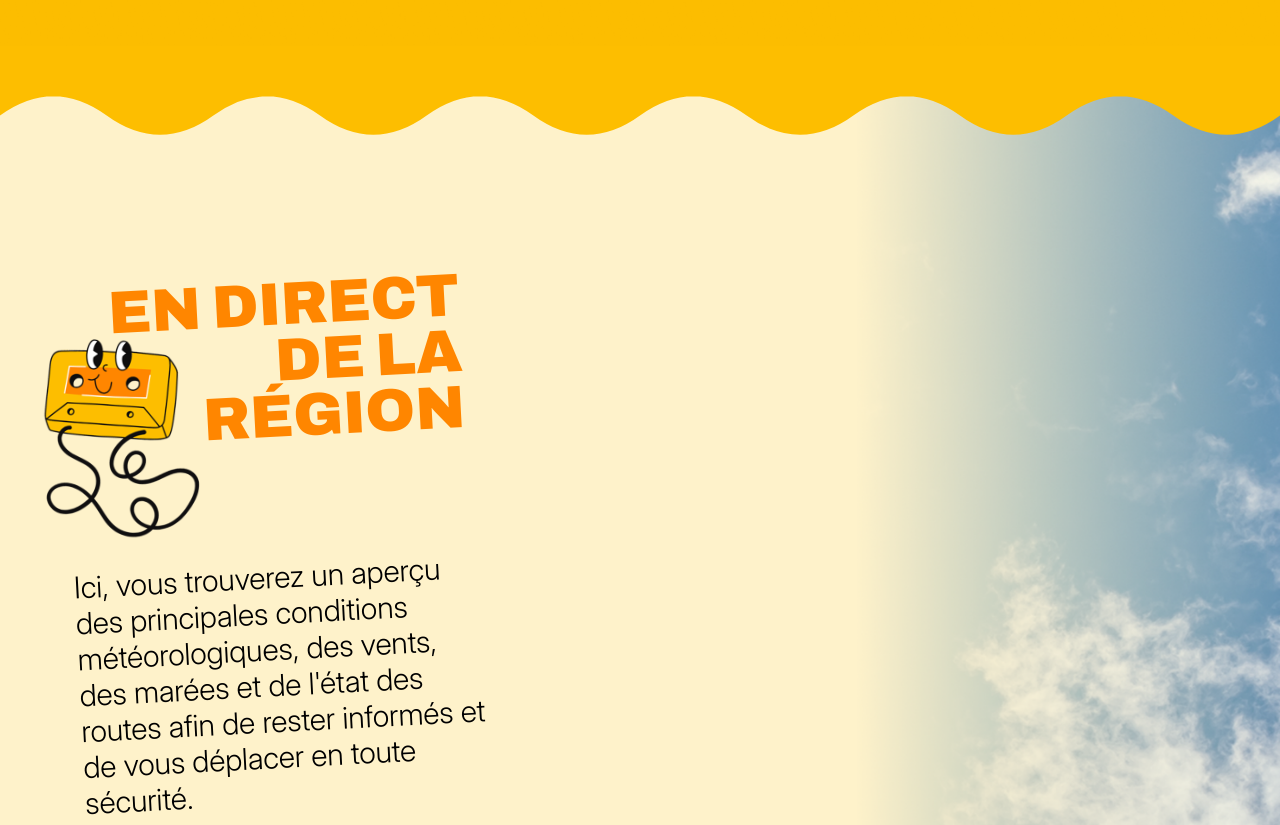
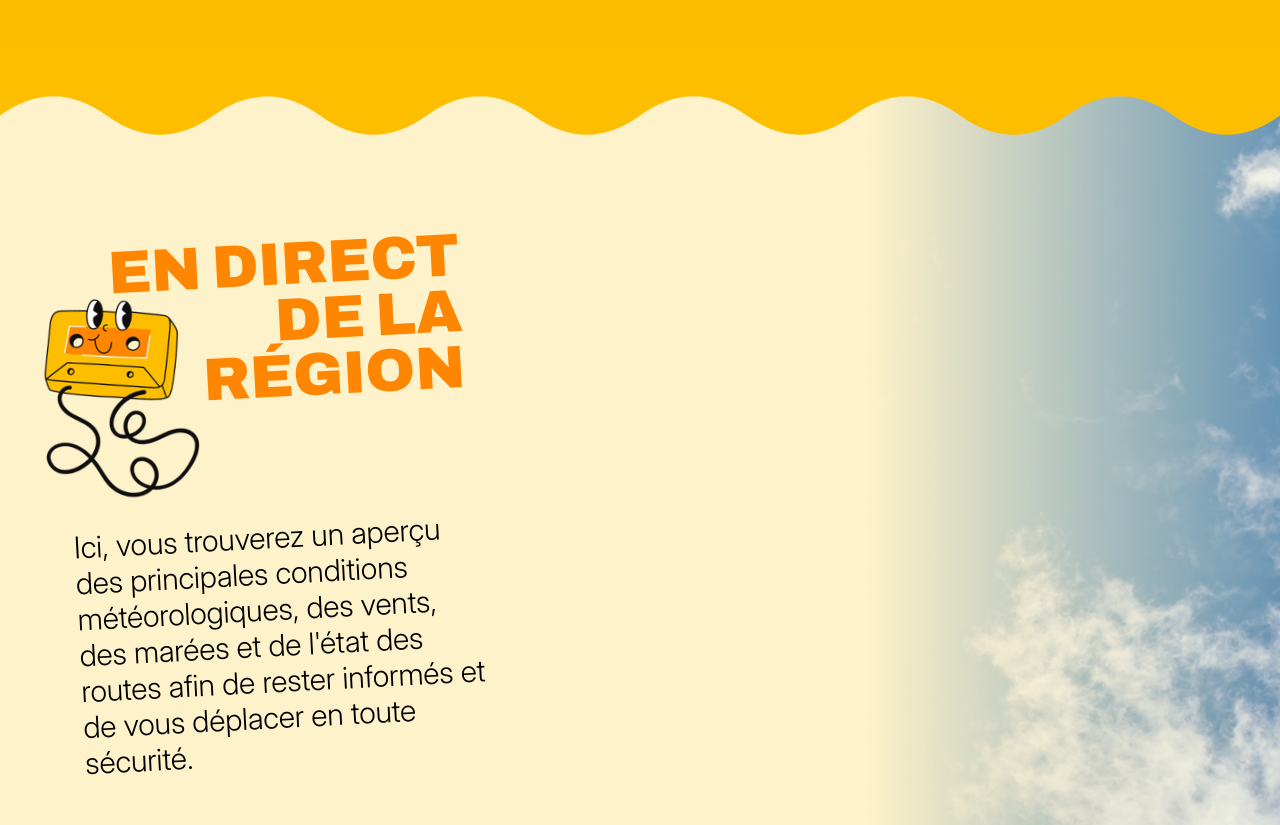
Before and after one commit to artlen2/PM4-EFC-Radio, a WordPress theme: template front-page.php in a window 1280 px wide; the page is wider, and only the part inside the window is pictured. Shown: the part 741-1566 px from the top of that part. Run offline with PHP 8.4 and a stand-in for WordPress, Linux system fonts and the light colour scheme; the site name, menu and one post (Sample post) are stand-ins, and other content is empty; style sheets or scripts are compiled from the project's sources.

Commit message:
pussy hole

```diff
--- a/front-page.php
+++ b/front-page.php
@@ -14,7 +14,7 @@
     $meteo = function_exists('efc_get_meteo') ? efc_get_meteo() : null;
 
     ?>
-    <section class="section-meteo flow-root relative z-0 -mt-16 md:-mt-24 pt-16 md:pt-40" style="background: url('<?php echo esc_url(get_template_directory_uri() . '/images/fond-meteo.png'); ?>') right top / auto 100% no-repeat var(--color-beige);">
+    <section class="section-meteo flow-root relative z-0 -mt-16 md:-mt-24 pt-16 md:pt-30" style="background: url('<?php echo esc_url(get_template_directory_uri() . '/images/fond-meteo.png'); ?>') right top / auto 100% no-repeat var(--color-beige);">
         <div class="grid grid-cols-1 lg:grid-cols-[28rem_1fr] gap-16 items-start px-4 py-12">
 
             <!-- titre et texte -->
@@ -217,6 +217,9 @@
 
     <!-- programation -->
     <section class="clip-waves relative z-10 -mt-(--wave-h) h-[800px] bg-[#fff] bg-cover bg-center" style="background-image: url('<?php echo esc_url(get_template_directory_uri() . '/assets/objets/overlay-texturepapier.png'); ?>');">
+
+
+
     </section>
 
     <?php get_footer(); ?>
```
